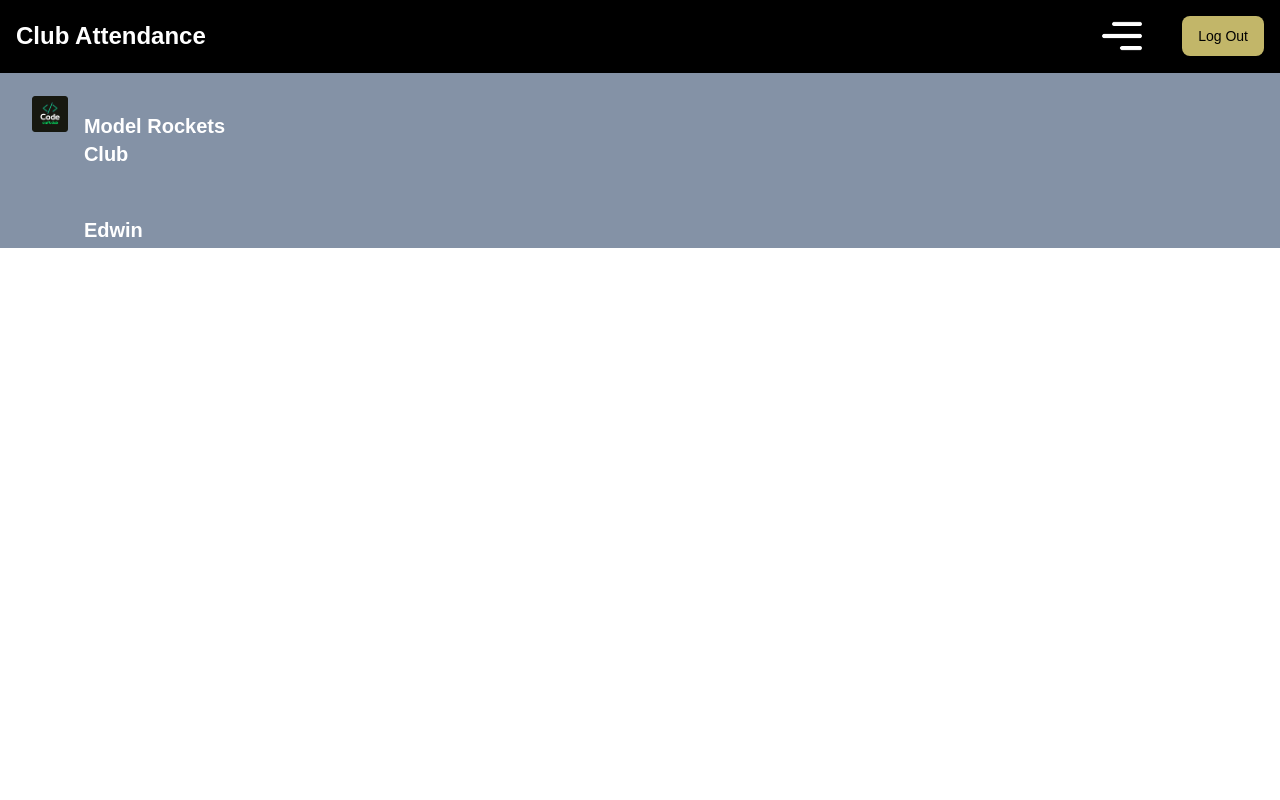
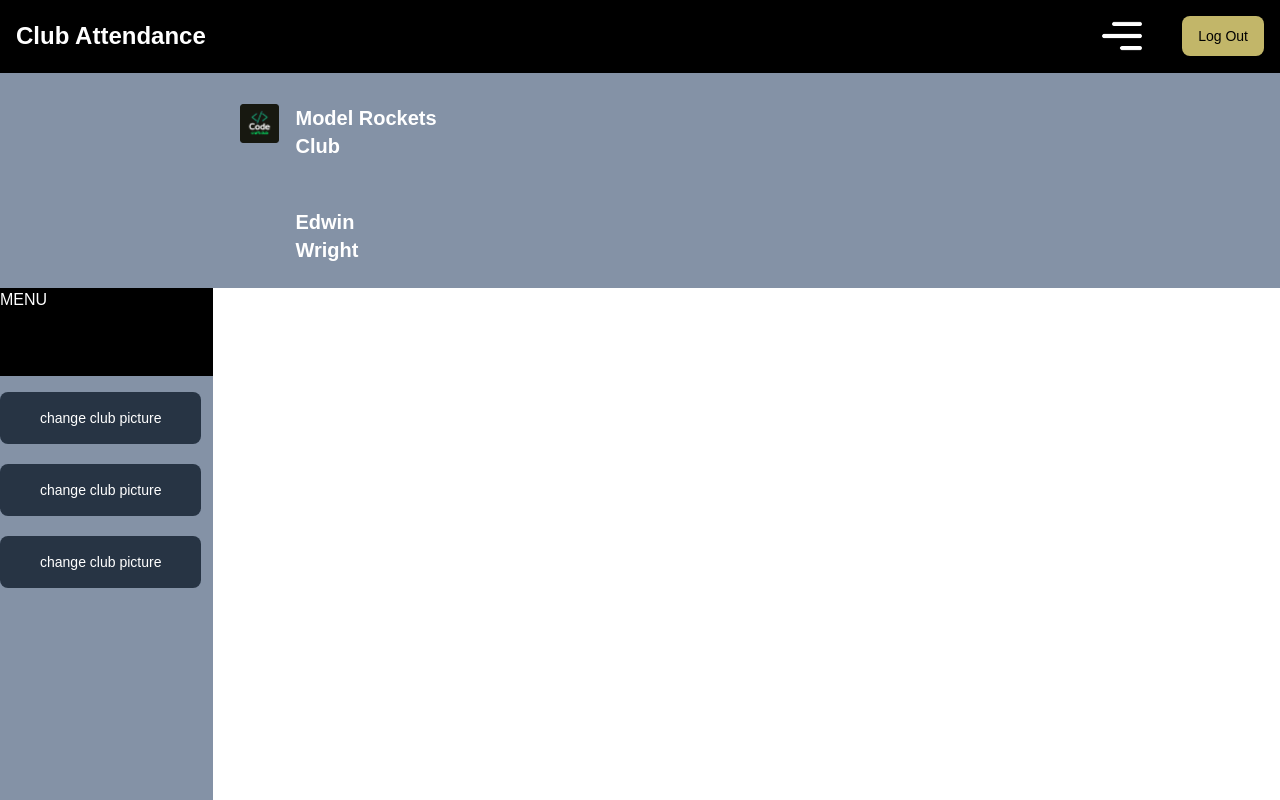
Before and after one commit to sitechtimes/club-attendance-frontend-v2, a Vue app: page /president in a window 1280 px wide. Shown: the top 800 px of the page. Built offline with nearby package versions, Linux system fonts and the light colour scheme; a web font is replaced by a local one.

Commit message:
adwaw
adawawdaw

```diff
--- a/src/components/PresidentComponents/ClubCard.vue
+++ b/src/components/PresidentComponents/ClubCard.vue
@@ -1,11 +1,31 @@
 <template>
-  <div class="bg-gray w-full h-1/4 p-8">
-    <div class="text-white font-bold text-xl grid justify-items-center grid-row-3 grid-flow-col gap-4 w-1/6 h-auto py-4">
-    <img class="row-span-3" src="@/assets/testimg.png" alt="">
-    <a class="col-span-2 py-4"> Model Rockets Club</a>
-    <a class="row-span-2 py-4">Edwin Wright</a>
+  <div>
+  <div class="bg-gray w-full h-1/4">
+    <div class="mx-60 text-white font-bold text-xl grid justify-items-center grid-row-3 grid-flow-col gap-4 w-1/6 h-auto py-6">
+    <img class="my-8 row-span-3" src="@/assets/testimg.png" alt="">
+    <a class="my-8 col-span-2"> Model Rockets Club</a>
+    <a class="row-span-2">Edwin Wright</a>
     </div>
   </div>
+
+  <div class="text-white bg-black w-1/6 h-screen">
+    <a class=""> MENU </a>
+  <div class="bg-gray h-full py-4 my-16">
+
+    <button class="text-white bg-gray-dark font-medium rounded-lg text-sm px-10 py-4 mb-5">
+      <a> change club picture </a>
+    </button>
+    <button class="text-white bg-gray-dark font-medium rounded-lg text-sm px-10 py-4 mb-5">
+      <a> change club picture </a>
+    </button>
+    <button class="text-white bg-gray-dark font-medium rounded-lg text-sm px-10 py-4 mb-5">
+      <a> change club picture </a>
+    </button>
+
+  </div>
+</div>
+
+</div>
 </template>
 
  <!-- club div -->
```
